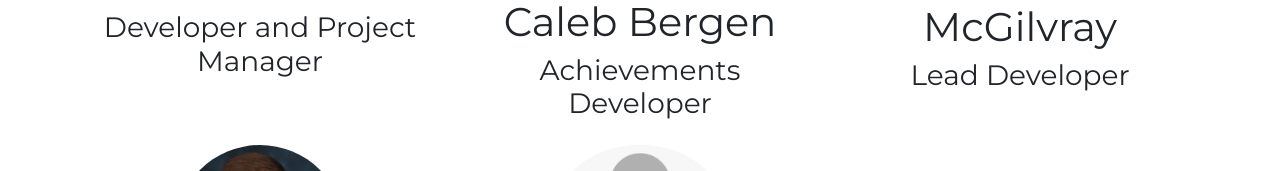
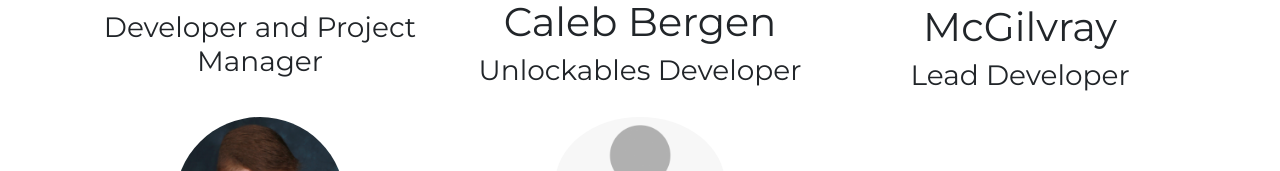
Before and after one commit to ccb1139/Get-it-Done-Gamified-to-do-list, a React (Create React App) app: page / in a window 1280 px wide. Shown: the part 1166-1337 px from the top of the page. Built offline with nearby package versions, Linux system fonts and the light colour scheme.

Commit message:
Update Home.js

```diff
--- a/src/components/Home.js
+++ b/src/components/Home.js
@@ -86,7 +86,7 @@ const Home = () => {
                             </Row>
                             <Row style={{textAlign: "center"}} className="mx-auto">
 								<h1>Caleb Bergen</h1>
-								<h3>Achievements Developer</h3>
+								<h3>Unlockables Developer</h3>
                             </Row>
                         </Col>
 
```
